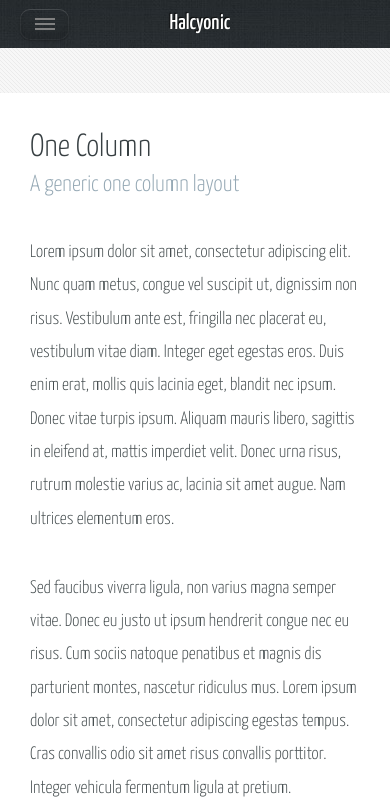
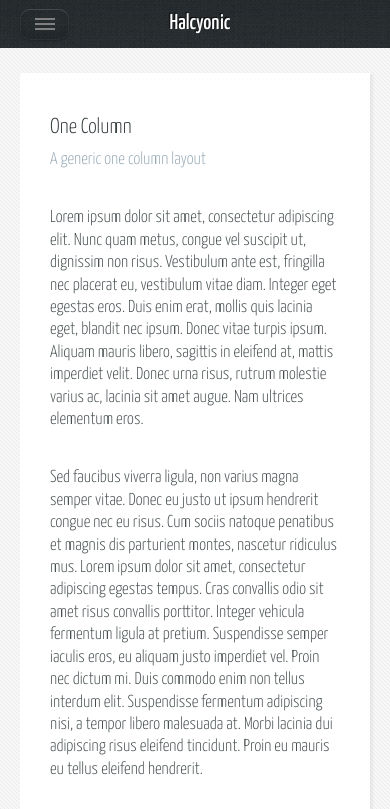
Before and after one commit to GianElli99/halcyonic, a plain HTML site: page html/onecolumn.html in a window 390 px wide. Shown: the top 809 px of the page. Drawn offline with Linux system fonts and the light colour scheme.

Commit message:
One column page is responsive

```diff
--- a/styles/onecolumn-page.css
+++ b/styles/onecolumn-page.css
@@ -29,3 +29,31 @@ h3 {
 .no-margin-bottom {
   margin-bottom: 0;
 }
+@media (max-width: 1280px) {
+  main {
+    padding-left: 20px;
+    padding-right: 20px;
+  }
+  main h2 {
+    font-size: 1.575rem;
+  }
+  main h3 {
+    font-size: 1.24rem;
+  }
+}
+@media (max-width: 980px) {
+  main {
+    padding-top: 25px;
+    padding-bottom: 25px;
+  }
+}
+@media (max-width: 736px) {
+  main p,
+  main h3 {
+    line-height: 1.4rem;
+    font-size: 1.08rem;
+  }
+  main h2 {
+    font-size: 1.35rem;
+  }
+}
--- a/styles/threecolumn-page.css
+++ b/styles/threecolumn-page.css
@@ -54,3 +54,9 @@
 main {
   width: 49%;
 }
+@media (max-width: 1280px) {
+}
+@media (max-width: 980px) {
+}
+@media (max-width: 736px) {
+}
--- a/styles/twocolumn-page.css
+++ b/styles/twocolumn-page.css
@@ -51,3 +51,9 @@ aside li {
 aside li a {
   color: #ed391b;
 }
+@media (max-width: 1280px) {
+}
+@media (max-width: 980px) {
+}
+@media (max-width: 736px) {
+}
```
